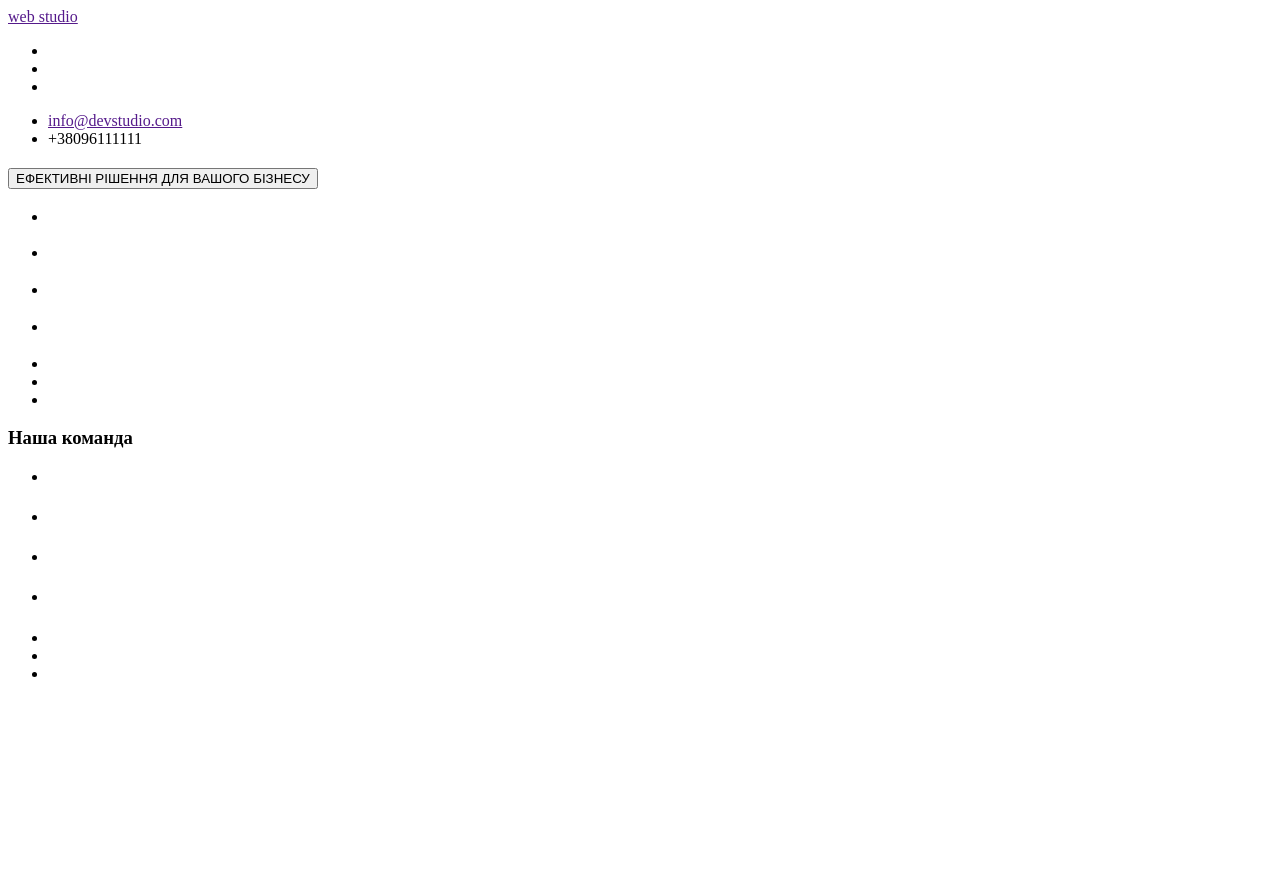
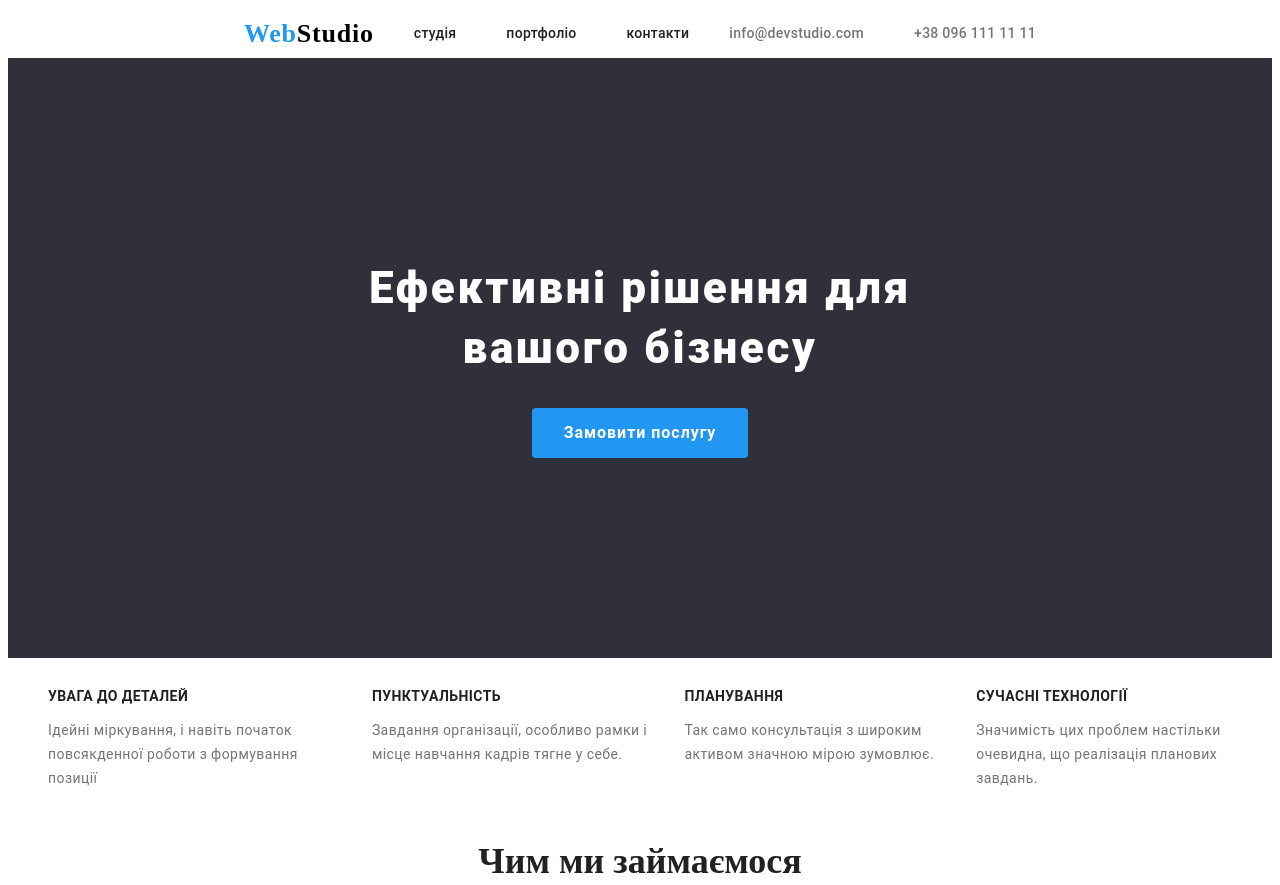
Before and after one commit to EgorVynnyk1208/Web-studio-origyn, a plain HTML site: page index.html in a window 1280 px wide. Shown: the top 885 px of the page. Before the commit the page ends 800 px from the top, so only its background shows below. Drawn offline with Linux system fonts and the light colour scheme.

Commit message:
Add files via upload

```diff
--- a/index.html
+++ b/index.html
@@ -3,88 +3,94 @@
 <head>
   <meta charset="UTF-8">
   <meta name="viewport" content="width=device-width, initial-scale=1.0">
-    <title>web studio</title>
+  <title>Web-Studio</title>
+  <link rel="stylesheet" href="./style.css">
 </head>
 <body>
   <header>
-        <a href="">web studio</a>
-        <nav>
-            <ul>
-                <li><a href="студія"></a></li>
-                <li><a href="портфоліо"></a></li>
-                <li><a href="контакти"></a></li>
+    <a class="logo" href="">Web<span class="header-logo">Studio</span></a>
+    <nav class="nav">
+      <ul class="nav-list">
+        <li class="nav-list-item"><a class="nav-list-link" href="">cтудія</a></li>
+        <li class="nav-list-item"><a class="nav-list-link" href="">портфоліо</a></li>
+        <li class="nav-list-item"><a class="nav-list-link" href="">контакти</a></li>
       </ul>
       </nav>
-      <ul>
-        <li><a href="">info@devstudio.com</a></li>
-        <li><a href=""></a>+38096111111</li>
+      <ul class="contacts-list">
+        <li class="contacts-list-item"><a class="contacts-list-link" href="">info@devstudio.com</a></li>
+        <li class="contacts-list-item"><a class="contacts-list-link" href="">+38 096 111 11 11</a></li>
       </ul>
     </header>
     <main>
-        <section>
-            <h1></h1>
-            <button>ЕФЕКТИВНІ РІШЕННЯ ДЛЯ ВАШОГО БІЗНЕСУ</button>
+      <section class="section-hero">
+        <h1 class="hero-title">Ефективні рішення для вашого бізнесу</h1>
+        <button class="hero-btn">Замовити послугу</button>
       </section>
-        <section>
-            <ul>
-            <li>
-                <h3></h3>
-                <p></p>
+      <section class="section-features">
+        <ul class="features-list">
+            <li class="features-list-item">
+          <h3 class="features-list-title">УВАГА ДО ДЕТАЛЕЙ</h3>
+          <p class="features-list-text">
+            Ідейні міркування, і навіть початок повсякденної роботи з формування позиції</p>
+
           </li>
-            <li>
-                <h3></h3>
-                <p></p>
+          <li class="features-list-item">
+          <h3 class="features-list-title">ПУНКТУАЛЬНІСТЬ</h3>
+          <p class="features-list-text"> Завдання організації, особливо рамки і місце навчання кадрів тягне у себе.</p>
         </li>
-            <li>
-                <h3></h3>
-                <p></p>
+          <li class="features-list-item">
+            <h3 class="features-list-title">ПЛАНУВАННЯ</h3>
+            <p class="features-list-text"> Так само консультація з широким активом значною мірою зумовлює.</p>
           </li>
-            <li>
-                <h3></h3>
-                <p></p>
+          <li class="features-list-item">
+            <h3 class="features-list-title">   СУЧАСНІ ТЕХНОЛОГІЇ</h3>
+            <p class="features-list-text"> Значимість цих проблем настільки очевидна, що реалізація планових завдань.</p>
           </li>
         </ul>
       </section>
-        <section>
-            <ul>
-                <li><img src="Знімок екрана 2023-09-11 111814.jpg" alt=""></li>
-                <li><img src="" alt=""></li>
-                <li><img src="" alt=""></li>
+      <section class="section-work">
+        <h3 class="work-title">
+            Чим ми займаємося
+        </h3>
+        <ul class="work-title-img">
+          <li class="work-list-item"><img src="./box_1.png" alt=""></li>
+          <li class="work-list-item"><img src="./box_2.png" alt=""></li>
+          <li class="work-list-item"><img src="./box_3.png" alt=""></li>
         </ul>
       </section>
-        <section>
-            <h3>Наша команда</h3>
-            <ul>
-                <li>
-                    <img src="" alt="">
-                    <h5></h5>
-                    <p></p>
+      <section class="section-team">
+        <h3 class="work-title">Наша команда</h3>
+        <ul class="team-list">
+          <li class="work-list-item">
+            <img class="photo" src="img-1.jpg" alt="">
+            <h5 class="team-list-title">Ігор Дем'яненко</h5>
+            <p class="team-list-text">Product Designer</p>
           </li>
-                <li>
-                    <img src="" alt="">
-                    <h5></h5>
-                    <p></p>
+          <li class="work-list-item">
+            <img class="photo" src="img-2.jpg" alt="">
+            <h5>Ольга Рєпіна</h5>
+            <p class="team-list-text">Frontend Developer</p>
           </li>
-                <li>
-                    <img src="" alt="">
-                    <h5></h5>
-                    <p></p>
+          <li class="work-list-item">
+            <img class="photo" src="img-3.jpg" alt="">
+            <h5 class="team-list-title">Микола Тарасов</h5>
+            <p class="team-list-text">Marketing</p>
           </li>
-                <li>
-                    <img src="" alt="">
-                    <h5></h5>
-                    <p></p>
+          <li class="work-list-item">
+            <img class="photo" src="img-4.jpg" alt="">
+            <h5 class="team-list-title">Михайло Єрмаков</h5>
+            <p class="team-list-text">UI Designer</p>
           </li>
         </ul>
       </section>
     </main>
     <footer>
-        <a href=""></a>
+      <a href="">WebStudio</a>
       <address>
         <ul>
-                <li><a href=""></a></li>
-                <li><a href=""></a></li>
-                <li><a href=""></a></li>
+          <li><a href="">м. Київ, пр-т Лесі Українки, 26</a></li>
+          <li><a href="">info@devstudio.com</a></li>
+          <li><a href="">м. Київ, пр-т Лесі Українки, 26</a></li>
         </ul>
       </address>
     </footer>
--- /dev/null
+++ b/style.css
@@ -0,0 +1,126 @@
+.logo{font-family: Raleway;
+    font-size: 26px;
+    font-weight: 700;
+    line-height: 31px;
+    letter-spacing: 0.03em;
+     color: #2196F3;
+    }
+    .nav-list-link{
+        font-family: Roboto;
+font-size: 14px;
+font-weight: 500;
+line-height: 16px;
+letter-spacing: 0.02em;
+ color: #212121;
+    }
+    .contacts-list-link{
+        font-family: Roboto;
+font-size: 14px;
+font-weight: 500;
+line-height: 16px;
+letter-spacing: 0.02em;
+color: #757575;
+    }
+    a{
+    text-decoration: none;
+    }
+    ul{
+     list-style: none;
+    }
+    .header-logo{
+       color: #000000;
+    }
+.contacts-list-link:hover,.nav-list-link:hover{
+    color: #2196F3;
+}
+.hero-title{
+    font-family: Roboto;
+font-size: 44px;
+font-weight: 900;
+line-height: 60px;
+letter-spacing: 0.06em;
+text-align: center;
+color: #FFFFFF;
+width: 696px;
+margin: 0 auto;
+}
+.hero-btn{
+    width: 216px;
+height: 50px;
+border-radius: 4px;
+font-family: Roboto;
+font-size: 16px;
+font-weight: 700;
+line-height: 30px;
+letter-spacing: 0.06em;
+text-align: center;
+background-color: #2196F3;
+color: #FFFFFF;
+display: block;
+margin: 0 auto;
+margin-top: 30px;
+border: none;
+}
+.section-hero{
+    background: #2F303A;
+    padding-top: 200px;
+    padding-bottom: 200px;
+}
+.features-list-title{
+    font-family: Roboto;
+    font-size: 14px;
+    font-weight: 700;
+    line-height: 16px;
+    letter-spacing: 0.03em;
+    text-align: left;
+    color: #212121;
+}
+.features-list-text{
+  font-family: Roboto;
+font-size: 14px;
+font-weight: 400;
+line-height: 24px;
+letter-spacing: 0.03em;
+text-align: left;
+color: #757575;
+}
+header{
+    display: flex;
+    align-items: center;
+    justify-content: center;
+}
+.contacts-list.new-list{
+     display: flex;
+     gap: 50px;
+}
+.nav-list,.contacts-list{
+    display: flex;
+    gap: 50px;
+}
+.features-list{
+    display: flex;
+    justify-content: center;
+    gap: 30px;
+}
+.work-title{
+    color: #212121;
+    font-size: 36px;
+    text-align: center;
+}
+.work-title-img{
+    display: flex;
+    justify-content: center;
+    gap: 30px;
+}
+.photo{
+    width: 270px;
+ height: 260px;
+}
+.section-team{
+    background-color: #F5F4FA;
+}
+.team-list{
+    display: flex;
+    justify-content: center;
+    gap: 30px;
+}
```
Also changed, not shown: box_1.png (added), box_2.png (added), box_3.png (added), img-1.jpg (added), img-2.jpg (added), img-3.jpg (added), img-4.jpg (added). Lines whose indentation alone changed are shown as unchanged.
